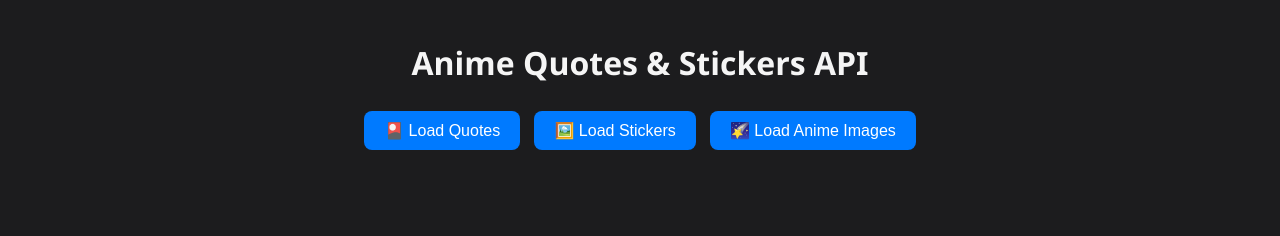
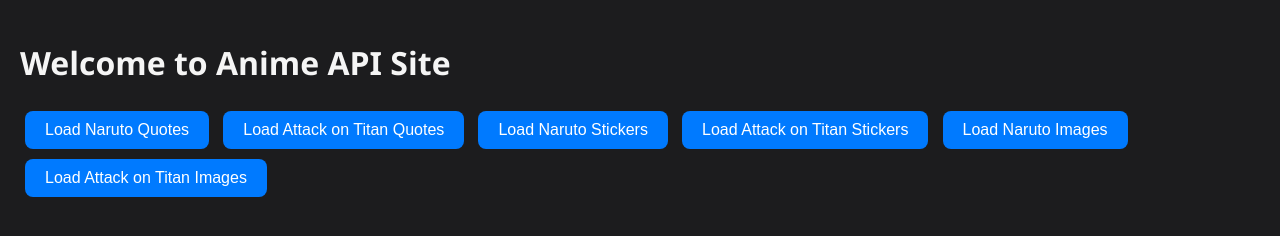
Before and after one commit to danzxxhosting-tech/anime-api-site, a plain HTML site: page index.html in a window 1280 px wide. Drawn offline with Linux system fonts and the light colour scheme.

Commit message:
Update index.html

```diff
--- a/index.html
+++ b/index.html
@@ -1,24 +1,29 @@
 <!DOCTYPE html>
 <html lang="en">
 <head>
-  <meta charset="UTF-8" />
-  <meta name="viewport" content="width=device-width, initial-scale=1.0"/>
+  <meta charset="UTF-8">
+  <meta name="viewport" content="width=device-width, initial-scale=1.0">
   <title>Anime API Site</title>
-  <link rel="stylesheet" href="style.css" />
+  <link rel="stylesheet" href="style.css">
 </head>
 <body>
-  <div class="container">
-    <h1>Anime Quotes & Stickers API</h1>
 
-  <div class="button-group">
-  <button onclick="loadQuotes()">🎴 Load Quotes</button>
-  <button onclick="loadStickers()">🖼️ Load Stickers</button>
-  <button onclick="loadAnimeImages()">🌠 Load Anime Images</button>
-</div>
+  <header>
+    <h1>Welcome to Anime API Site</h1>
+  </header>
 
+  <div id="button-container">
+    <button id="narutoBtn">Load Naruto Quotes</button>
+    <button id="attackOnTitanBtn">Load Attack on Titan Quotes</button>
 
-    <div id="output" class="output-container"></div>
+    <button id="narutoStickerBtn">Load Naruto Stickers</button>
+    <button id="attackOnTitanStickerBtn">Load Attack on Titan Stickers</button>
+
+    <button id="narutoImgBtn">Load Naruto Images</button>
+    <button id="attackOnTitanImgBtn">Load Attack on Titan Images</button>
   </div>
+
+  <div id="output"></div>
 
   <script src="script.js"></script>
 </body>
```
